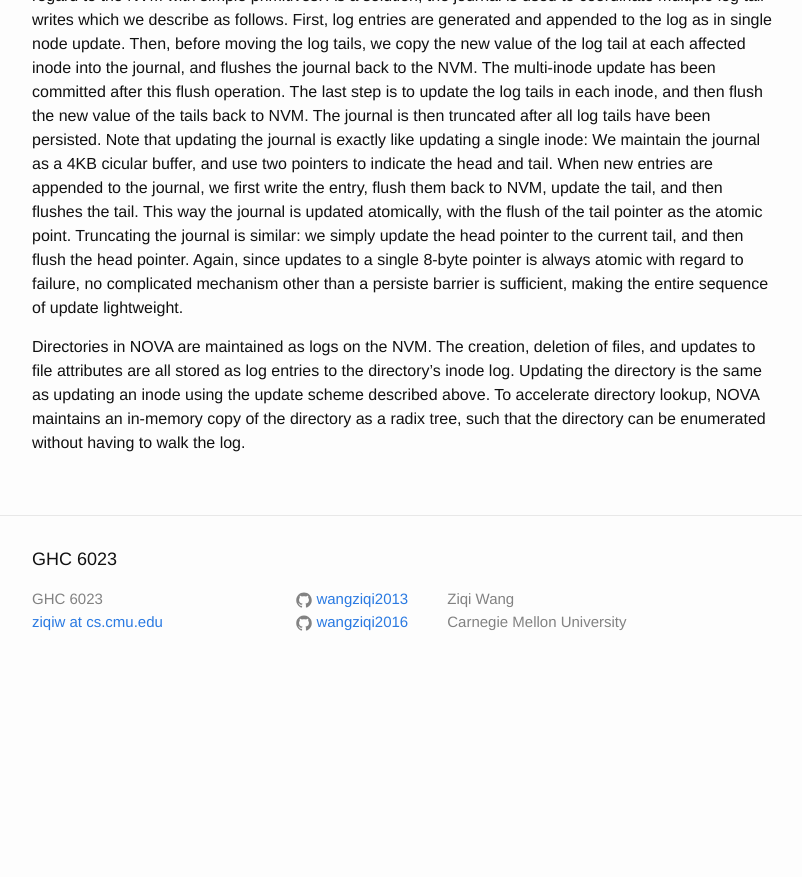
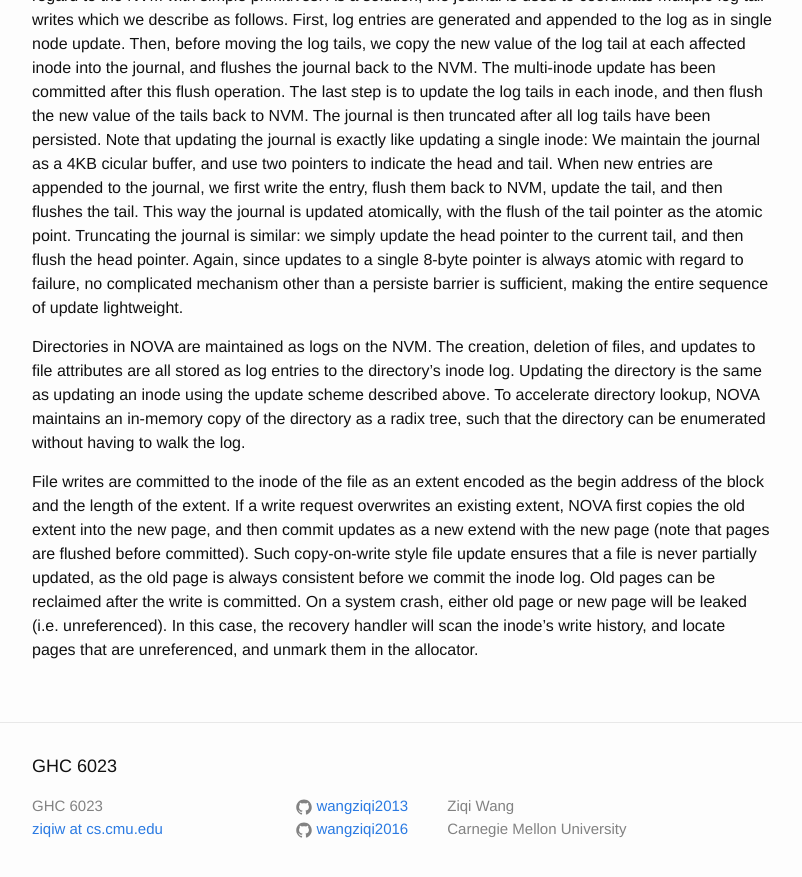
Before and after one commit to wangziqi2013/wangziqi2013.github.io, a Jekyll site: the page built from _posts/2019-10-26-nova.markdown, in a window 1280 px wide and 900 px high, scrolled down 2176 px. Shown: the top 877 px of the window, without its empty margins (238-1040 px from the left). Built offline with Jekyll 4.4.1, drawn with Linux system fonts in a browser that asks for light colours; before the commit the page ends 2869 px from its top, so only the background shows below that.

Commit message:
Adding file operation

```diff
--- a/_posts/2019-10-26-nova.markdown
+++ b/_posts/2019-10-26-nova.markdown
@@ -92,3 +92,11 @@ Directories in NOVA are maintained as logs on the NVM. The creation, deletion of
 all stored as log entries to the directory's inode log. Updating the directory is the same as updating an inode using the
 update scheme described above. To accelerate directory lookup, NOVA maintains an in-memory copy of the directory as a
 radix tree, such that the directory can be enumerated without having to walk the log.
+
+File writes are committed to the inode of the file as an extent encoded as the begin address of the block and the
+length of the extent. If a write request overwrites an existing extent, NOVA first copies the old extent into the new
+page, and then commit updates as a new extend with the new page (note that pages are flushed before committed). Such
+copy-on-write style file update ensures that a file is never partially updated, as the old page is always consistent
+before we commit the inode log. Old pages can be reclaimed after the write is committed. On a system crash, either old
+page or new page will be leaked (i.e. unreferenced). In this case, the recovery handler will scan the inode's write
+history, and locate pages that are unreferenced, and unmark them in the allocator.
```
